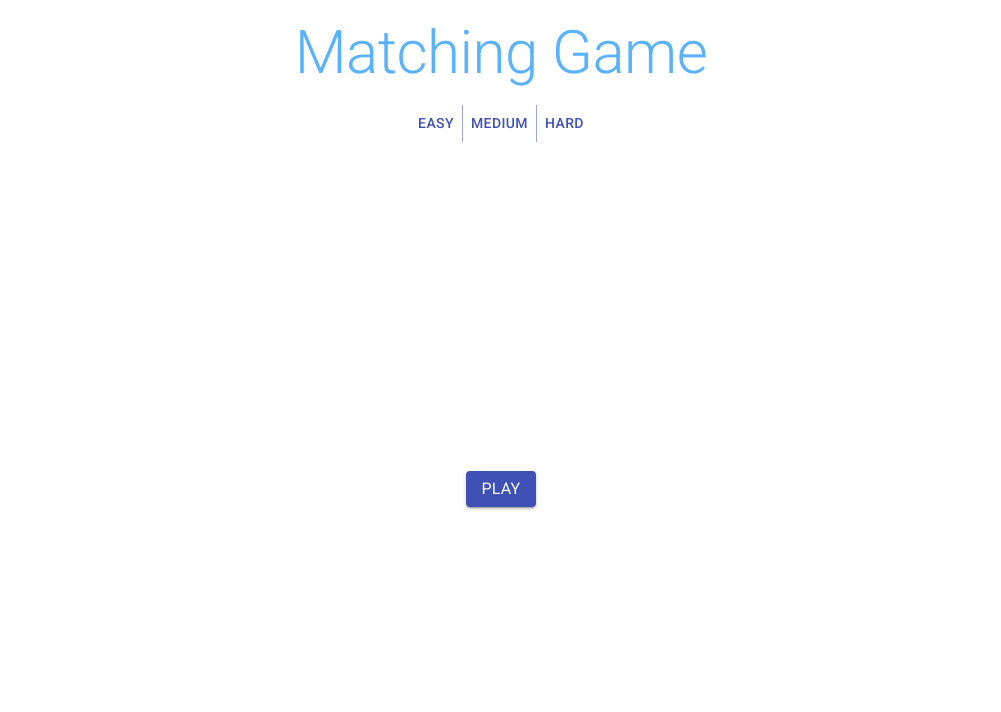
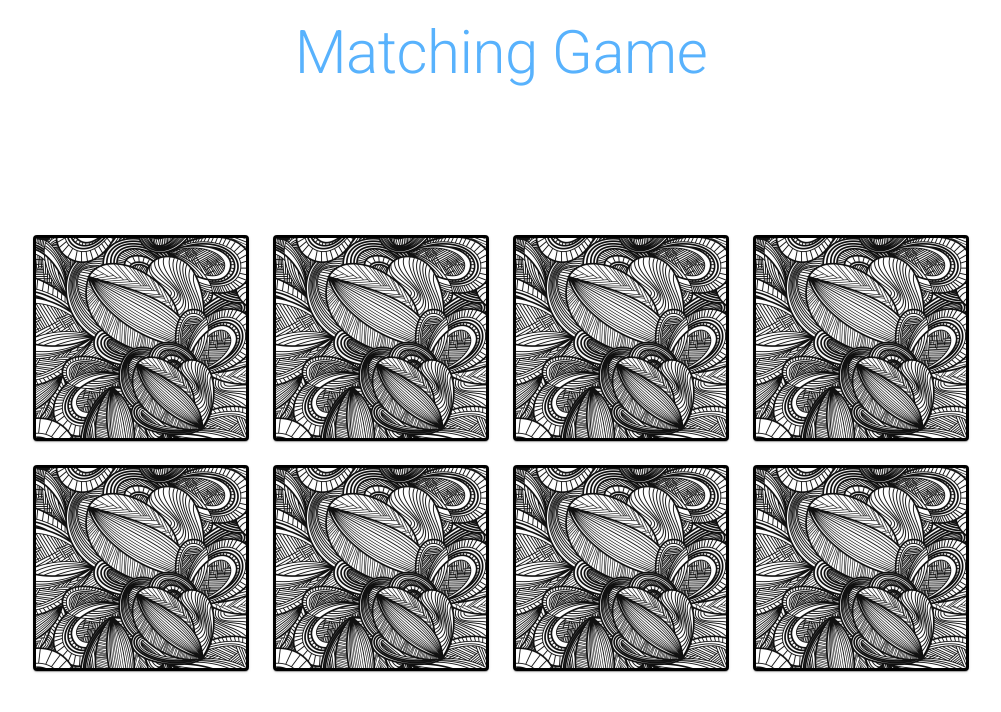
Before and after one commit to mcintyremason/match-game, a React app: page / in a window 1280 px wide. Both pictures are taken after a click on the button "EASY". Shown: the top 712 px of the page, without its empty margins (139-1140 px from the left). Built offline with nearby package versions, Linux system fonts and the light colour scheme.

Commit message:
working menu

```diff
--- a/src/components/Game/index.tsx
+++ b/src/components/Game/index.tsx
@@ -28,10 +28,6 @@ const Game = (props: GameProps) => {
   const [matchedCards, setMatchedCards] = useState<Array<String>>([])
   const [gameOver, setGameOver] = useState<boolean>(false)
   const [resetingCards, setResetingCards] = useState<NodeJS.Timeout | number>(0)
-
-  const startGame = () => {
-    setGameRunning(true)
-  }
 
   const shuffleCards = () => {
     setCards(
@@ -78,9 +74,6 @@ const Game = (props: GameProps) => {
   }
 
   const checkForWin = () => {
-    console.log('checkForWin')
-    console.log('matchedCards')
-    console.log(matchedCards)
     matchedCards.length === cards.length / 2
       ? setTimeout(() => {
           setSelectedCardFirst(null)
@@ -115,6 +108,7 @@ const Game = (props: GameProps) => {
   const selectMatchCard = ({ card }: { card: MatchCardProps }) => {
     if (selectedCardFirst?.id === card.id) {
       // if first selected card is reselected
+      // clear timeout before the cards auto reset
       clearTimeout(resetingCards as number)
       setSelectedCardFirst(selectedCardSecond)
       setSelectedCardSecond(null)
@@ -134,7 +128,7 @@ const Game = (props: GameProps) => {
       selectedCardFirst.id !== card.id
     ) {
       // both cards are selected and a new first card is selected,
-      // before the cards auto reset
+      // clear timeout before the cards auto reset
       clearTimeout(resetingCards as number)
       setSelectedCardFirst(card)
       setSelectedCardSecond(null)
@@ -202,14 +196,14 @@ const Game = (props: GameProps) => {
       alignItems='center'
       className='menu'
     >
-      <Button
+      {/* <Button
         color='primary'
         variant='contained'
         value='PLAY'
         onClick={startGame}
       >
         <Typography>PLAY</Typography>
-      </Button>
+      </Button> */}
     </Grid>
   )
 }
--- a/src/components/HomePage/index.tsx
+++ b/src/components/HomePage/index.tsx
@@ -77,13 +77,16 @@ const HomePage = () => {
             setGameRunning: setGameRunning,
           }}
         >
-          <MainMenu />
+          {gameRunning ? (
             <Game
               difficulty={difficulty}
               resetCardsDelay={RESET_CARDS_DELAY}
               resetGameDelay={RESET_GAME_DELAY}
               winDelay={WIN_DELAY}
             />
+          ) : (
+            <MainMenu />
+          )}
         </GameContext.Provider>
       </Grid>
     </Grid>
--- a/src/components/MainMenu/index.tsx
+++ b/src/components/MainMenu/index.tsx
@@ -1,19 +1,15 @@
-import React, { useContext, useState, useEffect } from 'react'
+import React, { useContext } from 'react'
 import { Grid, ButtonGroup, Button } from '@material-ui/core'
-
-// import { Button, Grid, Typography } from '@material-ui/core'
-// import MatchCard, { MatchCardProps } from '../MatchCard'
 
 import { GameContext } from '../HomePage'
 
-// type MainMenuProps = {
-//   // difficulty: number
-// }
+const MainMenu = () => {
+  const { setDifficulty, setGameRunning } = useContext(GameContext)
 
-const MainMenu = () => {
-  const { setDifficulty } = useContext(GameContext)
-  // const { difficulty, resetCardsDelay, resetGameDelay, winDelay } = props
-  // const [difficulty, setDifficulty] = useState<MatchCardProps | null>(null)
+  const selectMenuOption = (difficulty: number) => {
+    setDifficulty(difficulty)
+    setGameRunning(true)
+  }
 
   return (
     <Grid container direction='column' justify='center' alignItems='center'>
@@ -22,9 +18,9 @@ const MainMenu = () => {
         color='primary'
         aria-label='text primary button group'
       >
-        <Button onClick={() => setDifficulty(0)}>Easy</Button>
-        <Button onClick={() => setDifficulty(1)}>Medium</Button>
-        <Button onClick={() => setDifficulty(2)}>Hard</Button>
+        <Button onClick={() => selectMenuOption(0)}>Easy</Button>
+        <Button onClick={() => selectMenuOption(1)}>Medium</Button>
+        <Button onClick={() => selectMenuOption(2)}>Hard</Button>
       </ButtonGroup>
     </Grid>
   )
```
Lines whose indentation alone changed are shown as unchanged.
